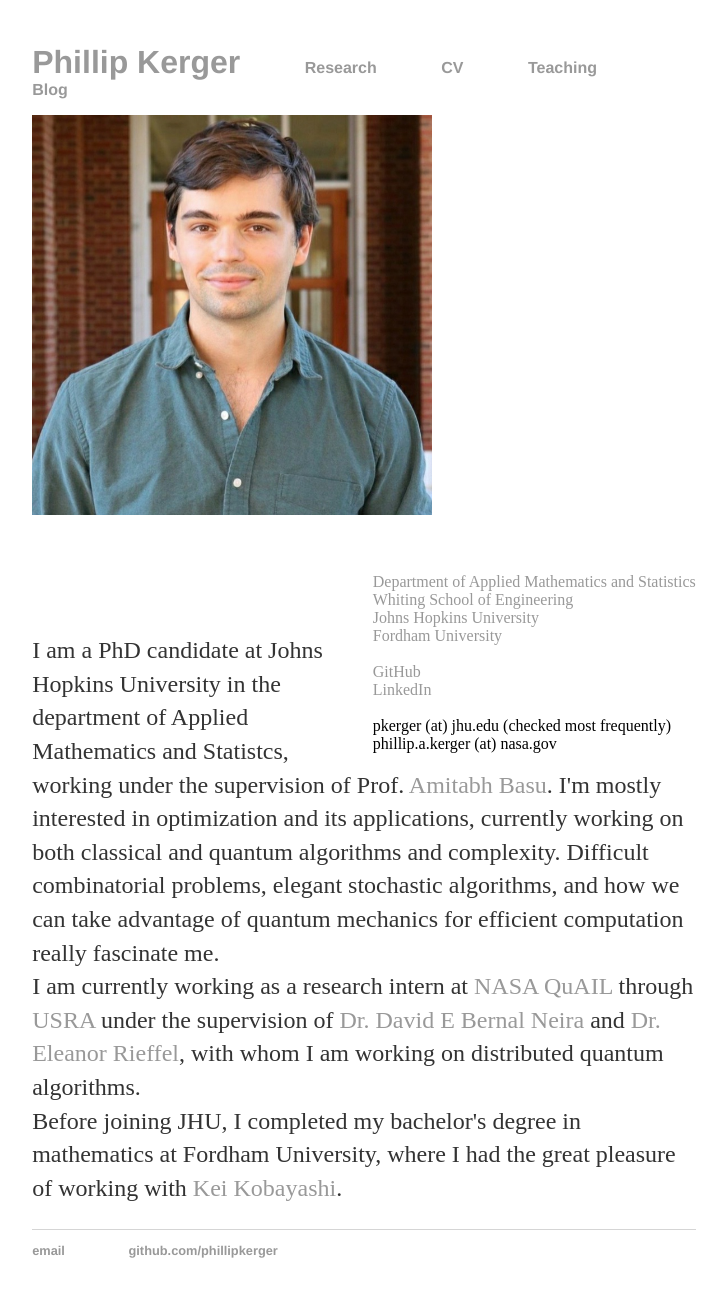
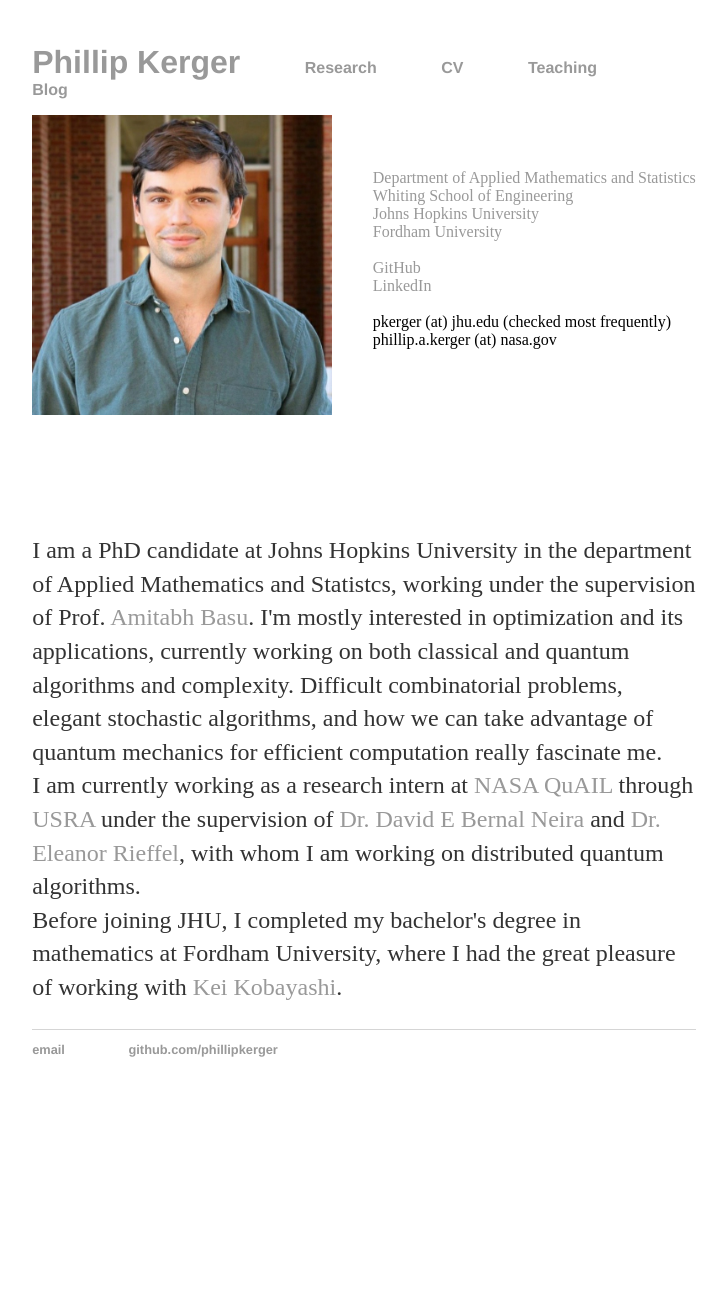
Before and after one commit to PhillipKerger/phillipkerger.github.io, a Jekyll site: the page built from index.html, in a window 1280 px wide. Shown: the whole page, without its empty margins (276-1003 px from the left). Built offline with Jekyll 4.4.1, drawn with Linux system fonts in a browser that asks for light colours; after the commit the page ends 1101 px from its top, so only the background shows below that.

Commit message:
Update index.html

```diff
--- a/index.html
+++ b/index.html
@@ -6,7 +6,7 @@
 
 <div class="row-fluid">
 
-		<div style="text-align:left"><img src="website photo by salena.jpg" style="width:400px;height:400px;">
+		<div style="text-align:left"><img src="website photo by salena.jpg" style="width:300px;height:300px;">
 
 		<div style = "float: right">
 			<br>
```
